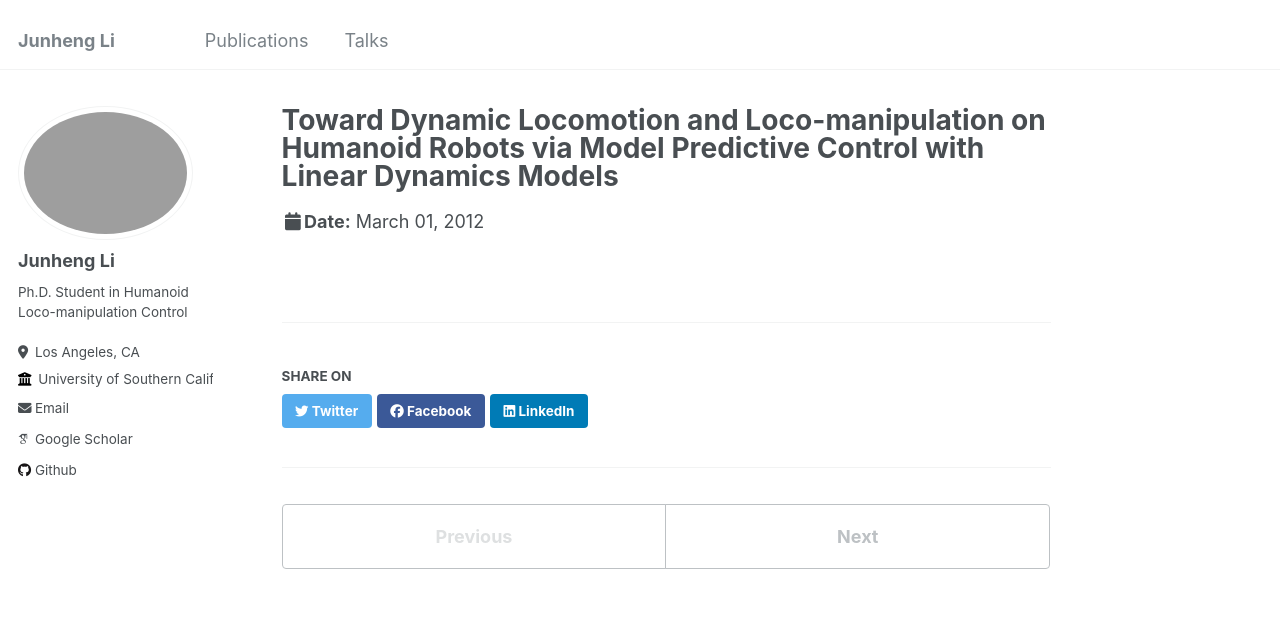
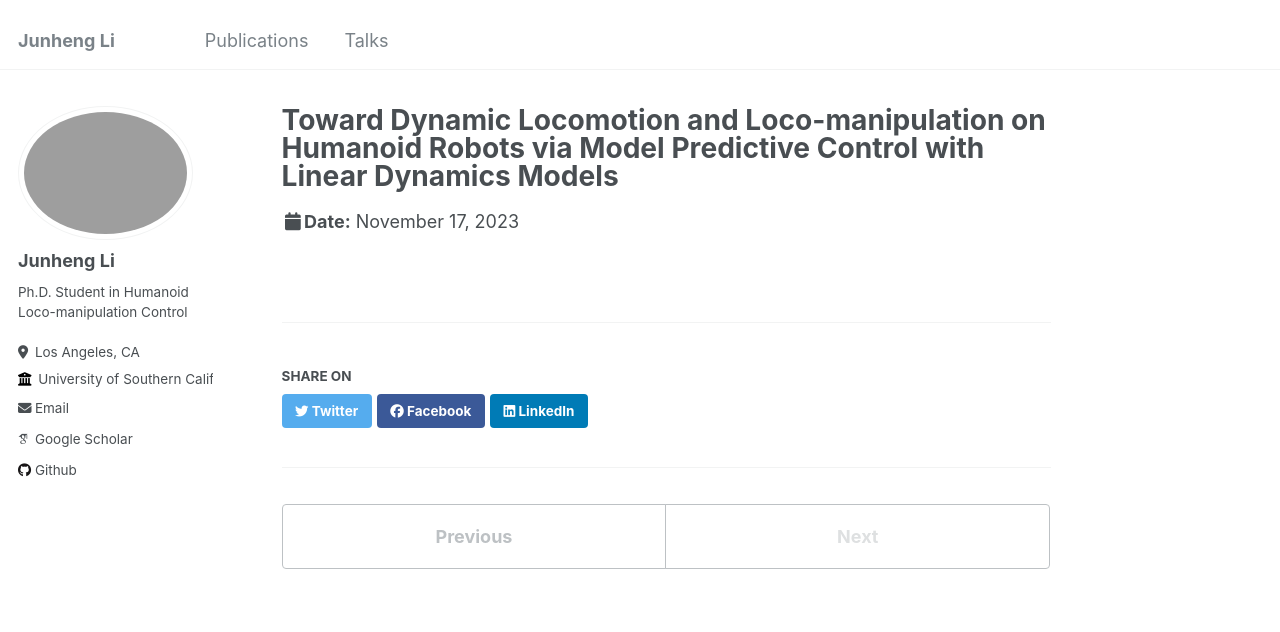
Before and after one commit to junhengl/junhengl.github.io, a Jekyll site: the page built from _talks/2012-03-01-talk-1.md, in a window 1280 px wide and 941 px high. Shown: the top 632 px of the window. Built offline with Jekyll 4.4.1, drawn with Linux system fonts in a browser that asks for light colours; some web fonts are replaced.

Commit message:
Update 2012-03-01-talk-1.md

```diff
--- a/_talks/2012-03-01-talk-1.md
+++ b/_talks/2012-03-01-talk-1.md
@@ -2,8 +2,8 @@
 title: "Toward Dynamic Locomotion and Loco-manipulation on Humanoid Robots via Model Predictive Control with Linear Dynamics Models "
 collection: talks
 type: "Talk"
-permalink: /talks/2012-03-01-talk-1
+permalink: /talks/SCCW23
 venue: "42nd Southern California Control Workshop"
-date: 2012-03-01
+date: 2023-11-17
 location: "UC Riverside"
 ---
```
